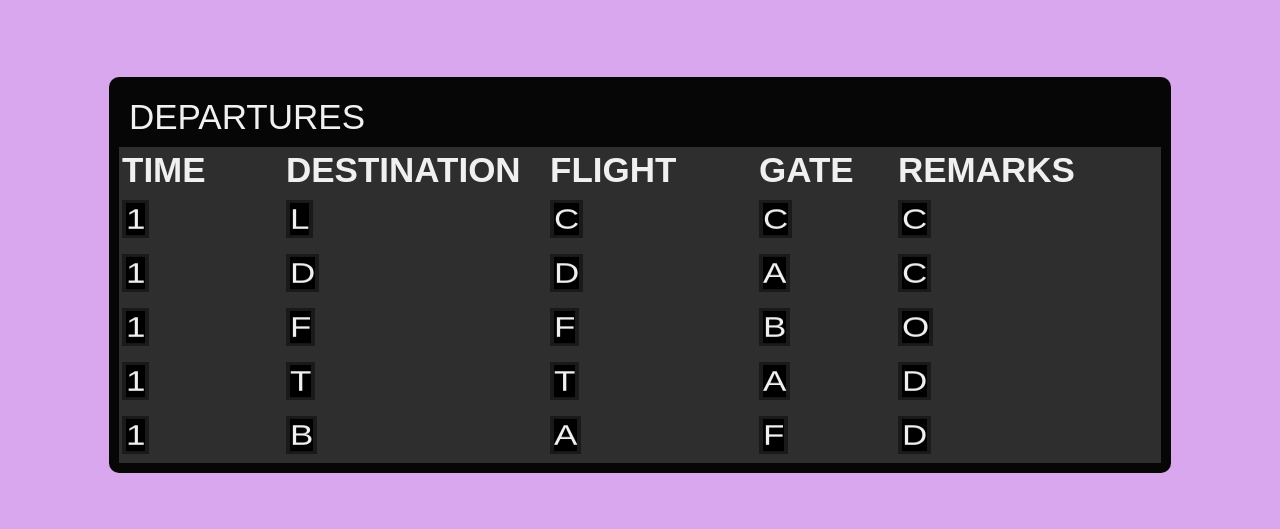
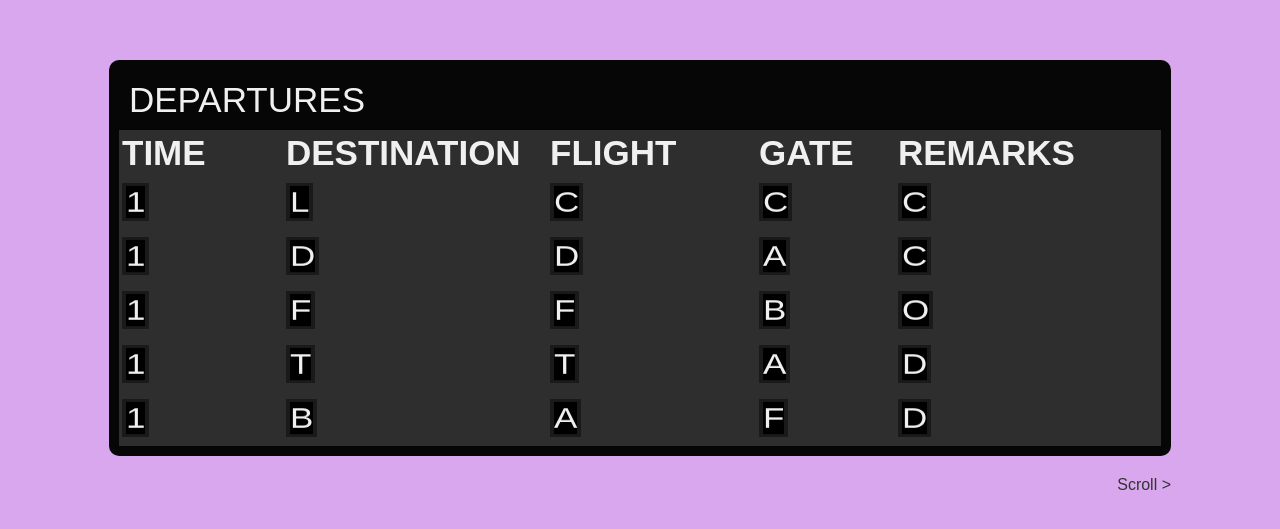
Before and after one commit to tiffanybowers/flight-widget-vanilla-js, a plain HTML site: page index.html in a window 1280 px wide. Shown: the part 125-654 px from the top of the page. Drawn offline with Linux system fonts and the light colour scheme.

Commit message:
Update index.html

```diff
--- a/index.html
+++ b/index.html
@@ -8,6 +8,7 @@
     <title>Flight Widget</title>
 </head>
 <body>
+    <div class="wrapper">
         <div class="container">
             <div class="departures">
                 <header>DEPARTURES</header>
@@ -26,7 +27,8 @@
                 </table>
             </div>
         </div>
-
+        <p class="scroll-indicator-text" style="text-align: right;color: #333;font-size: 16px;margin-right: 20px;">Scroll &gt;</p>
+    </div>
     <script src="app.js"></script>
 </body>
 </html>
```
Lines whose indentation alone changed are shown as unchanged.
